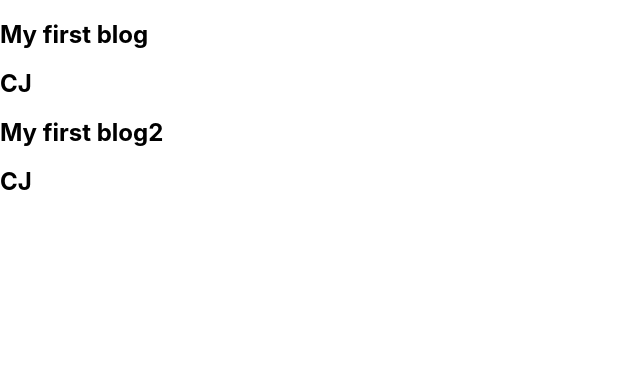
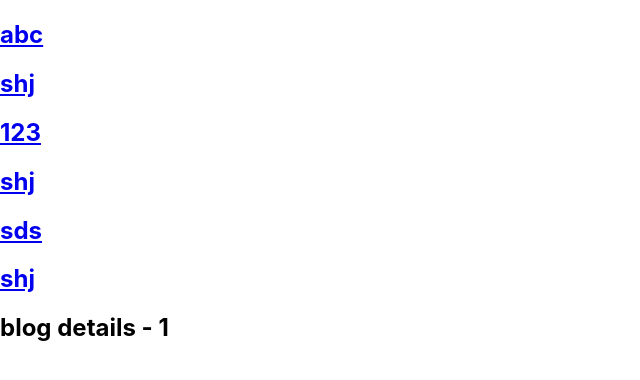
Before and after one commit to ShaanJ20/Learning-React, a React (Create React App) app: page /blogs/1 in a window 1280 px wide. Shown: the top 380 px of the page, without its empty margins (0-640 px from the left). Built offline with nearby package versions, Linux system fonts and the light colour scheme; data requests are answered from the project's data file.

Commit message:
Useffect cleanup and router parameters

```diff
--- a/package.json
+++ b/package.json
@@ -8,6 +8,7 @@
     "@testing-library/user-event": "^13.5.0",
     "react": "^17.0.2",
     "react-dom": "^17.0.2",
+    "react-router-dom": "^6.2.1",
     "react-scripts": "5.0.0",
     "web-vitals": "^2.1.2"
   },
--- a/src/App.js
+++ b/src/App.js
@@ -1,4 +1,8 @@
-import './App.css';
+import {
+  BrowserRouter as Router, Route, Routes
+} from "react-router-dom";
+
+import BlogDetails from './components/blogparameters/BlogDetails';
 import Cr from './components/conditional_rendering/Cr';
 import UsingustomHooks from './components/Custom-hook/UsingustomHooks';
 import Home from './components/List_outputting/Home';
@@ -8,18 +12,27 @@ import Useeffect from './components/useeffect/Useeffect';
 import Jsonserver from './components/using_json_server/Jsonserver';
 
 
+
 function App() {
   return (
 
     <>
+    <Router>
+
       {/* <Parent/> */}
       {/* <Cr/> */}
-      {/* <Home/> */}
+
+      <Home/>
       {/* <Useeffect/> */}
+
       {/* <Jsonserver/> */}
 
-      <UsingustomHooks/>
+      {/* <UsingustomHooks/> */}
 
+      <Routes>
+        <Route exact path='/blogs/:id' element = {<BlogDetails/>}></Route>
+      </Routes>
+    </Router>
     </>
   );
 }
--- a/src/components/List_outputting/Listoutput.js
+++ b/src/components/List_outputting/Listoutput.js
@@ -1,12 +1,14 @@
 import React from 'react'
+import { Link } from 'react-router-dom'
 
 export default function List_output(props) {
     return (
         <div>
             {props.blog.map((element)=>(
                 <div className='blogpreview' key={element.id}>
+                <Link to={`/blogs/${element.id}`}>
                     <h2> {element.title} </h2>
-                    <h2> {element.author} </h2>
+                    <h2> {element.author} </h2></Link>
                 </div>
             ))}
         </div>
--- /dev/null
+++ b/src/components/blogparameters/BlogDetails.js
@@ -0,0 +1,13 @@
+import React from 'react'
+import { useParams } from 'react-router-dom'
+
+export default function BlogDetails() {
+
+    const { id } = useParams();
+
+    return (
+        <div className='blogdetails'>
+            <h2>blog details - {id} </h2>
+        </div>
+    )
+}
```
Also changed, not shown: 1 other file (tests, documents, lock files or other folders).
